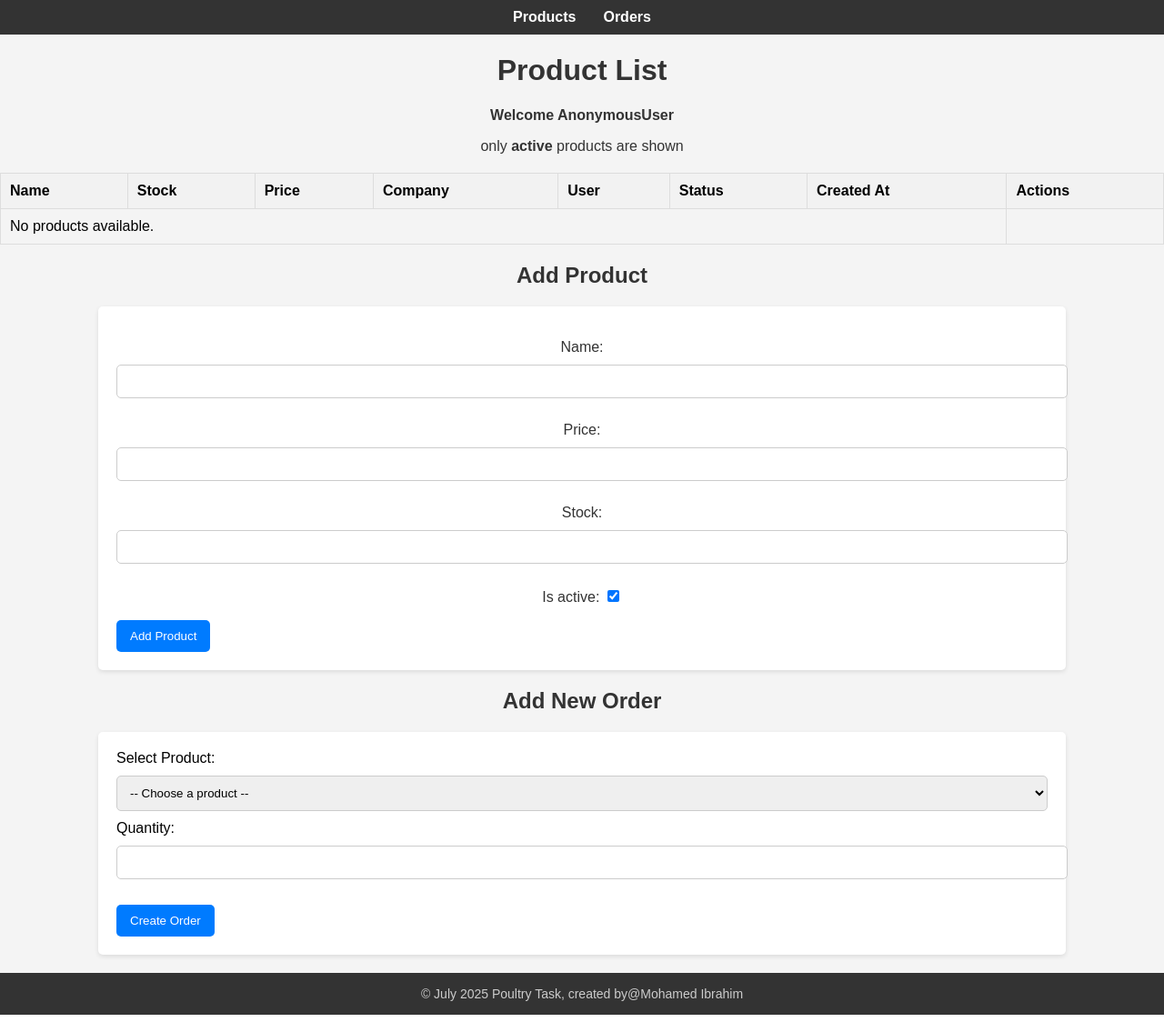
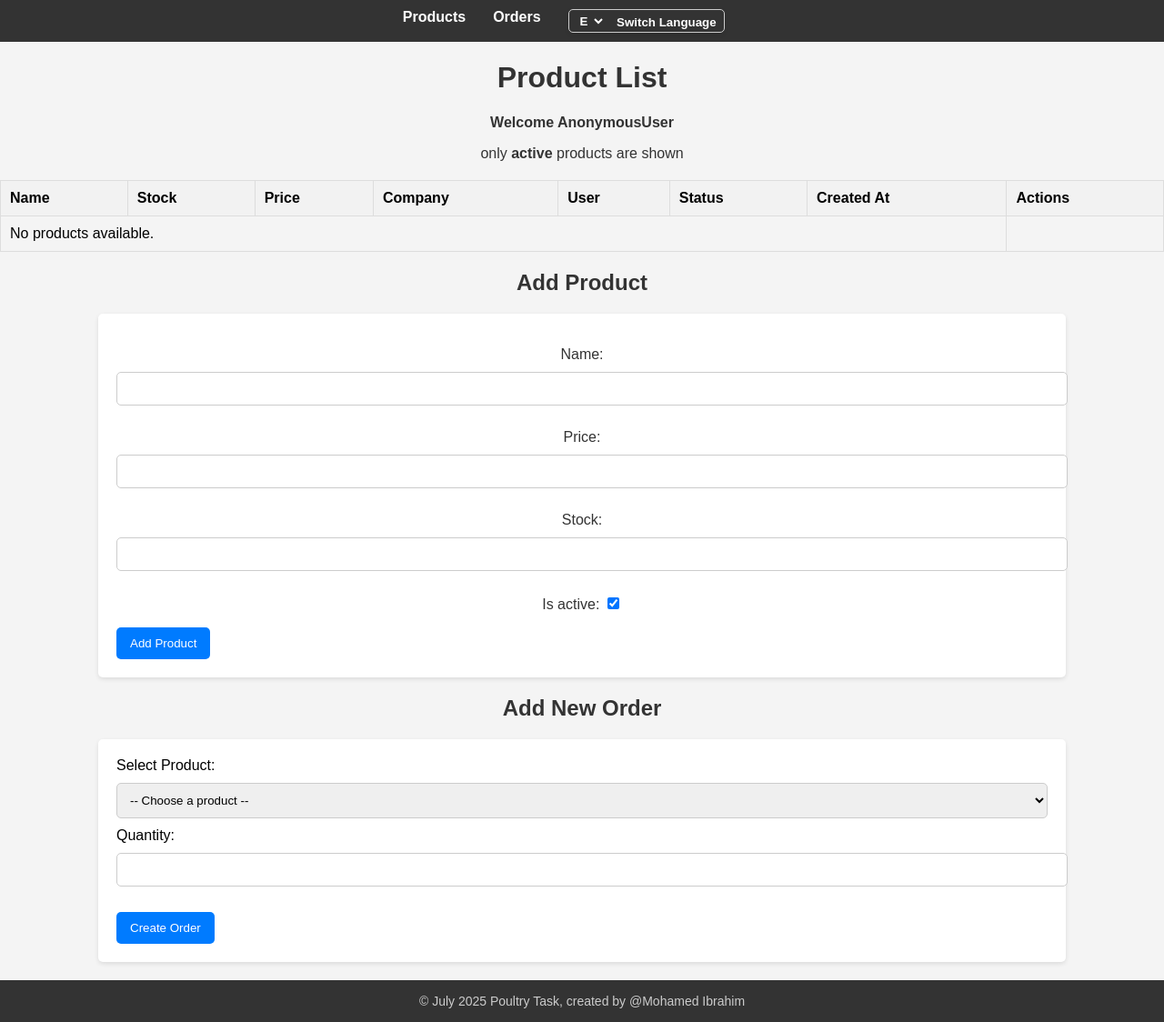
Before and after one commit to muhmdibrahim/Ordering-System, a Django app: template templates/index.html in a window 1280 px wide. Shown: the whole page at 91% size. Run offline with Django 5.2, Linux system fonts and the light colour scheme; the template is opened without the code that fills it: values that come from a table or form of the project are taken from there, others are empty.

Commit message:
make arabic version of code, also for forms

```diff
--- a/PoultryTask/static/css/style.css
+++ b/PoultryTask/static/css/style.css
@@ -8,6 +8,7 @@ nav {
     background-color: #333;
     color: white;
     padding: 10px 0;
+    width: 100%;
 }
 nav ul {
     list-style: none;
--- a/PoultryTask/urls.py
+++ b/PoultryTask/urls.py
@@ -16,9 +16,13 @@ Including another URLconf
 """
 from django.contrib import admin
 from django.urls import path, include
+from django.conf.urls.i18n import i18n_patterns
 
 urlpatterns = [
+    path('i18n/', include('django.conf.urls.i18n')),  # for switching language
+]
+urlpatterns += i18n_patterns(
     path('grappelli/', include('grappelli.urls')),
     path('admin/', admin.site.urls),
     path('', include('ordering.urls')),
-]
+)
--- a/ordering/forms.py
+++ b/ordering/forms.py
@@ -1,5 +1,6 @@
 from django import forms
 from .models import Product
+from django.utils.translation import gettext_lazy as _
 
 class ProductForm(forms.ModelForm):
     class Meta:
--- a/ordering/views.py
+++ b/ordering/views.py
@@ -2,6 +2,7 @@ from django.shortcuts import render, HttpResponse, get_object_or_404
 from django.contrib.auth.decorators import login_required
 from .models import Product, order, company, profile
 from .forms import ProductForm
+from django.utils.translation import gettext as _
 # Create your views here.
 @login_required
 def get_products(request):
@@ -22,7 +23,12 @@ def add_product(request):
                 return HttpResponse("Product added successfully.", status=201)
             else:
                 form = ProductForm()
+                return render(request, 'index.html', {'form': form, 'products': products, 'user': request.user.profile})
+    else:
         products = Product.objects.filter(is_active=True)
+        form = ProductForm()
+        if request.user.profile.role != 'operator':
+            return HttpResponse("You are viewer, You are not authorized to create an order.", status=403)
         return render(request, 'index.html', {'form': form, 'products': products, 'user': request.user.profile})
 @login_required
 def create_order(request):
--- a/static/css/style.css
+++ b/static/css/style.css
@@ -8,6 +8,7 @@ nav {
     background-color: #333;
     color: white;
     padding: 10px 0;
+    width: 100%;
 }
 nav ul {
     list-style: none;
--- a/templates/base.html
+++ b/templates/base.html
@@ -1,16 +1,63 @@
+{% load i18n %}
 {% load static %}
 <!DOCTYPE html>
-<html lang="en">
+<html lang="{{ LANGUAGE_CODE }}" dir="{% if LANGUAGE_CODE == 'ar' %}rtl{% else %}ltr{% endif %}">
 <head>
     <title>Poultry Task</title>
     <link rel="stylesheet" href="{% static 'css/style.css' %}">
 </head>
+    <style>
+        .language-switcher {
+            display: inline-flex;
+            align-items: center;
+            background-color: transparent;
+        }
+        .language-switcher form{
+            display: inline-flex;
+            background: transparent;
+            align-items: center;
+            border: 1px solid #ccc;
+            border-radius: 5px;
+            margin: 0;
+            padding: 0;
+        }
+        .language-switcher select,
+        .language-switcher input[type="submit"] {
+            background: transparent;
+            border: none;
+            font-weight: bold;
+            cursor: pointer;
+            color: white;
+            padding: 1px 4px;
+        }
+        .language-switcher select {
+            margin: 2px 4px;
+            padding-top: 2px;
+        }
+        .language-switcher input[type="submit"] {
+            margin: 2px 4px;
+            padding-top: 4px;
+        }
+        .language-switcher input[type="submit"]:hover {
+            color: #ccc;
+        }
+</style>
 <body>
     <header>
         <nav>
             <ul>
-                <li><a href="{% url 'product_list' %}">Products</a></li>
-                <li><a href="{% url 'create_order' %}">Orders</a></li>
+                <li><a href="{% url 'product_list' %}"> {% trans "Products" %}</a></li>
+                <li><a href="{% url 'create_order' %}">{% trans "Orders" %}</a></li>
+                <li class="language-switcher">
+                    <form action="{% url 'set_language' %}" method="post">
+                        {% csrf_token %}
+                        <select name="language">
+                            <option value="en">English</option>
+                            <option value="ar">العربية</option>
+                        </select>
+                        <input type="submit" value="{% trans 'Switch Language' %}">
+                    </form>
+                </li>
             </ul>
         </nav>
     </header>
@@ -19,7 +66,7 @@
     {% endblock %}
 
     <footer>
-        <p>&copy; July 2025 Poultry Task, created by@Mohamed Ibrahim</p>
+        <p>&copy; {% trans "July 2025 Poultry Task, created by @Mohamed Ibrahim" %}</p>
     </footer>
 </body>
 </html>
--- a/templates/index.html
+++ b/templates/index.html
@@ -1,28 +1,29 @@
 {% extends 'base.html' %}
+{% load i18n %}
 {% load static %}
 {% block content %}
 <!DOCTYPE html>
-<html lang="en">
+<html lang="{{ LANGUAGE_CODE }}" dir="{% if LANGUAGE_CODE == 'ar' %}rtl{% else %}ltr{% endif %}">
     <head>
         <title>Poultry Task</title>
     </head>
 <body>
     <div class="delayed-content">
-        <h1>Product List</h1>
-        <p><b>Welcome {{user}} </b></p>
-        <p>only <b>active</b> products are shown</p>
+        <h1>{% trans "Product List" %}</h1>
+        <p><b>{% trans "Welcome" %} {{user}} </b></p>
+        <p>{% trans "only" %} <b>{% trans "active" %}</b> {% trans "products are shown" %}</p>
     </div>
 
     <table>
         <tr>
-            <th>Name</th>
-            <th>Stock</th>
-            <th>Price</th>
-            <th>Company</th>
-            <th>User</th>
-            <th>Status</th>
-            <th>Created At</th>
-            <th>Actions</th>
+            <th> {% trans "Name" %} </th>
+            <th> {% trans "Stock" %} </th>
+            <th> {% trans "Price" %} </th>
+            <th> {% trans "Company" %} </th>
+            <th> {% trans "User" %} </th>
+            <th> {% trans "Status" %} </th>
+            <th> {% trans "Created At" %} </th>
+            <th>{% trans "Actions" %}</th>
         </tr>
         {% for product in products %}
             <tr>
@@ -31,48 +32,48 @@
                 <td>{{ product.price }}</td>
                 <td>{{ product.company }}</td>
                 <td>{{ product.created_by }}</td>
-                <td>{{ product.is_active|yesno:"Active,Inactive" }}</td>
+                <td>{{ product.is_active|yesno:'Active,Inactive' }}</td>
                 <td>{{ product.created_at }}</td>
                 <td>
-                    <form method="post" action="{% url 'delete_product' product.id %}">
+                    <form method="post" action="{% url 'delete_product' product.id %}" class="delete-form">
                         {% csrf_token %}
-                        <button type="submit" class="btn-del">Delete</button>
+                        <button type="submit" class="btn-del">{% trans "Delete" %}</button>
                     </form>
                 </td>
             </tr>
         {% empty %}
             <tr>
-                <td colspan="7">No products available.</td>
+                <td colspan="7">{% trans "No products available." %}</td>
             </tr>
         {% endfor %}
     </table>
 
     <div class="delayed-content">
-        <h2>Add Product</h2>
+        <h2>{% trans "Add Product" %}</h2>
     </div>
-    <form action="{% url 'add_product' %}" method="post">
+    <form action="{% url 'add_product' %}" method="post" class="product-form">
         {% csrf_token %}
         {{ form.as_p }}
-        <button type="submit" class="btn-submit">Add Product</button>
+        <button type="submit" class="btn-submit">{% trans "Add Product" %}</button>
     </form>
     <div class="delayed-content">
-        <h2>Add New Order</h2>
+        <h2>{% trans "Add New Order" %}</h2>
     </div>
 
-    <form method="post" action="{% url 'create_order' %}">
+    <form method="post" action="{% url 'create_order' %}" class="order-form">
         {% csrf_token %}
-        <label for="product_id">Select Product:</label>
+        <label for="product_id">{% trans "Select Product:" %}</label>
         <select name="product_id" id="product_id" required>
-            <option value="">-- Choose a product --</option>
+            <option value="">{% trans "-- Choose a product --" %}</option>
             {% for product in products %}
                 <option value="{{ product.id }}">{{ product.name }}</option>
             {% endfor %}
         </select>
         <br>
-        <label for="quantity">Quantity:</label>
+        <label for="quantity">{% trans "Quantity:" %}</label>
         <input type="number" name="quantity" id="quantity" required min="1">
         <br><br>
-        <button type="submit" class="btn-submit">Create Order</button>
+        <button type="submit" class="btn-submit">{% trans "Create Order" %}</button>
     </form>
     <script>
         setTimeout(() => {
```
Also changed, not shown: PoultryTask/settings.py (+12 -4 lines), templates/orders.html (+15 -14 lines), locale/ar/LC_MESSAGES/django.po (added), 1 other file.
